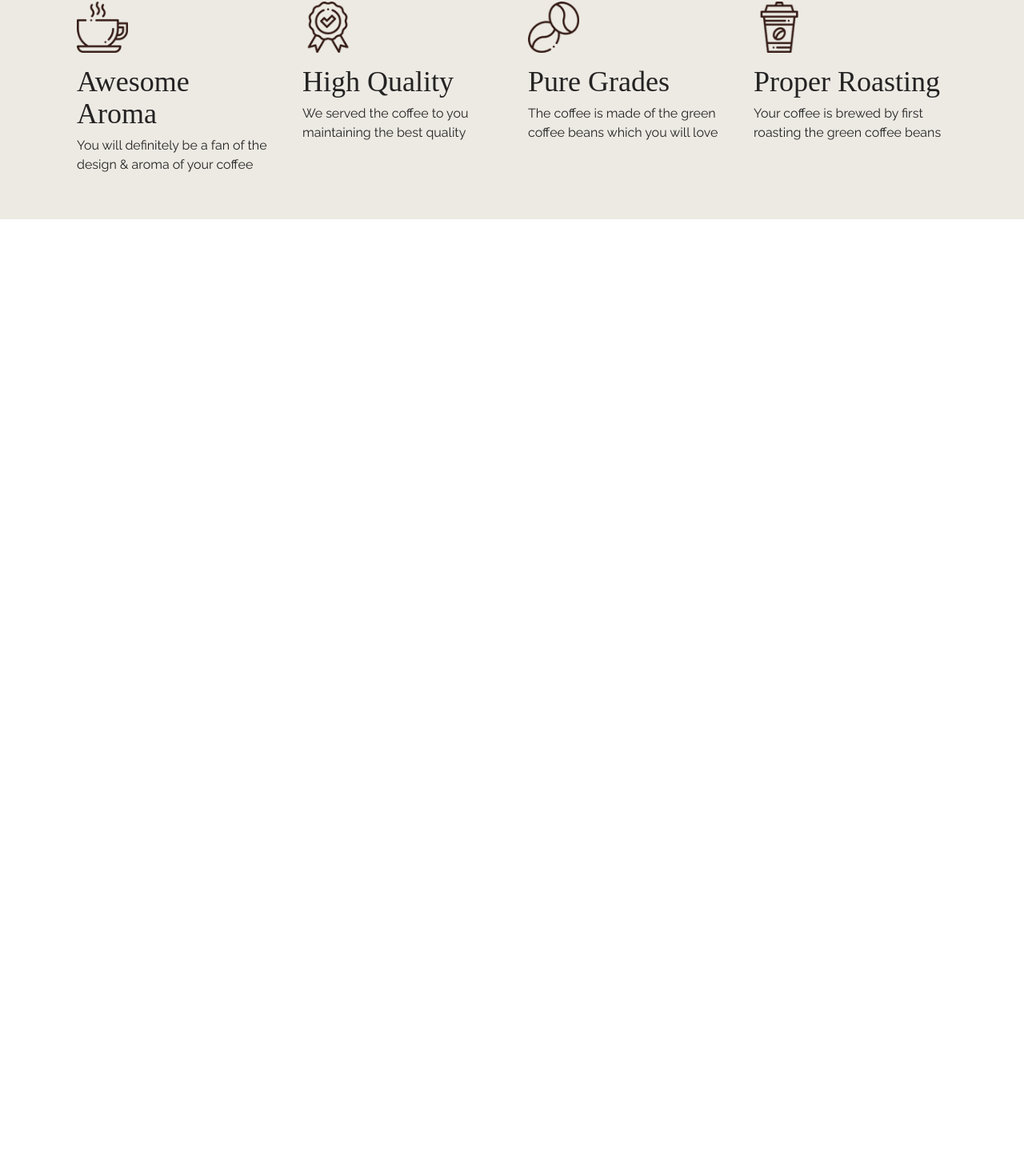
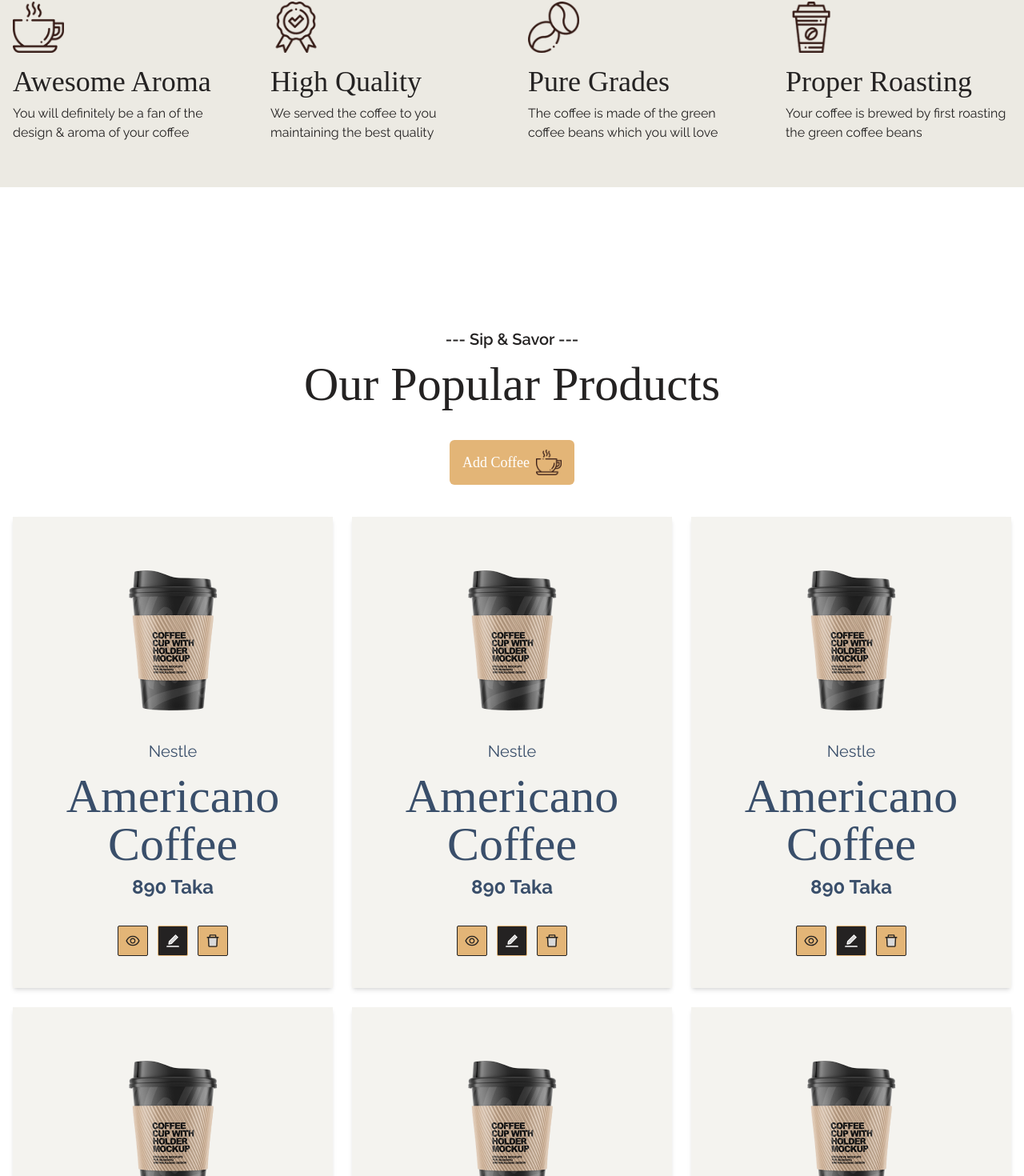
Before and after one commit to abdul-muhaimin-toha/espresso-emporium, a React (Vite) app: page / in a window 1280 px wide. Shown: the part 854-2324 px from the top of the page at 80% size. Before the commit the page ends 1128 px from the top, so only its background shows below. Built offline with nearby package versions, Linux system fonts and the light colour scheme; a web font is replaced by a local one.

Commit message:
products section styling done

```diff
--- a/package.json
+++ b/package.json
@@ -15,6 +15,7 @@
     "prop-types": "^15.8.1",
     "react": "^18.2.0",
     "react-dom": "^18.2.0",
+    "react-icons": "^5.1.0",
     "react-router-dom": "^6.22.3",
     "sort-by": "^1.2.0"
   },
--- a/src/Components/Navbar.jsx
+++ b/src/Components/Navbar.jsx
@@ -3,7 +3,7 @@ import logo from "../assets/logo.png";
 const Navbar = () => {
   return (
     <section className="sticky left-0 top-0 z-50 bg-navbar-background bg-cover bg-center">
-      <div className="mx-auto  max-w-screen-2xl px-4 md:px-24">
+      <div className="mx-auto max-w-screen-2xl px-4">
         <nav>
           <div className="flex items-center justify-center gap-4 py-2">
             <img src={logo} alt="Espresso Emporium Logo" className="max-h-16" />
--- a/src/Components/OfferingCard.jsx
+++ b/src/Components/OfferingCard.jsx
@@ -1,9 +1,9 @@
 const OfferingCard = ({ image, heading, subHeading }) => {
   return (
-    <div className="flex flex-col items-center text-center text-dark md:items-start md:text-left">
+    <div className="flex flex-col items-center text-center text-dark lg:items-start lg:text-left">
       <img src={image} alt="Services" className="mb-4 max-w-16" />
       <h3 className="mb-2 font-serif text-4xl">{heading}</h3>
-      <p>{subHeading}</p>
+      <p className="max-w-sm">{subHeading}</p>
     </div>
   );
 };
--- a/src/Components/OurOfferings.jsx
+++ b/src/Components/OurOfferings.jsx
@@ -7,8 +7,8 @@ import OfferingCard from "./OfferingCard";
 const OurOfferings = () => {
   return (
     <section className="bg-primary-light">
-      <div className="mx-auto  max-w-screen-2xl px-4 md:px-24">
-        <div className="grid grid-cols-1 gap-10 py-14 md:grid-cols-4 ">
+      <div className="mx-auto max-w-screen-2xl px-4">
+        <div className="grid grid-cols-1 gap-10 py-14 md:grid-cols-2 md:gap-y-16 lg:grid-cols-4 ">
           <OfferingCard
             image={services1}
             heading="Awesome Aroma"
--- /dev/null
+++ b/src/Components/PopularProducts.jsx
@@ -0,0 +1,32 @@
+import ProductCard from "./ProductCard";
+import SectionHeader from "./SectionHeader";
+import coffeIcon from "../assets/service-1.png";
+
+const PopularProducts = () => {
+  return (
+    <section>
+      <div className="mx-auto mb-10 max-w-screen-2xl px-4 md:mb-16">
+        <SectionHeader
+          heading="Our Popular Products"
+          subHeading="--- Sip & Savor ---"
+        />
+        <div className="mb-10 mt-10 flex items-center justify-center">
+          <button className="flex items-center justify-center gap-2 rounded-md bg-primary px-4 py-3 font-serif text-lg text-white">
+            <p>Add Coffee</p>
+            <img src={coffeIcon} alt="Icon of Coffee" className="w-8" />
+          </button>
+        </div>
+        <div className="grid grid-cols-1 gap-6 md:grid-cols-2 lg:grid-cols-3">
+          <ProductCard />
+          <ProductCard />
+          <ProductCard />
+          <ProductCard />
+          <ProductCard />
+          <ProductCard />
+        </div>
+      </div>
+    </section>
+  );
+};
+
+export default PopularProducts;
--- /dev/null
+++ b/src/Components/ProductCard.jsx
@@ -0,0 +1,32 @@
+import { AiOutlineEye, AiTwotoneDelete, AiTwotoneEdit } from "react-icons/ai";
+import productImage from "../assets/product-image-fallback.png";
+
+const ProductCard = () => {
+  return (
+    <div className="flex flex-col items-center bg-[#eceae38f] p-10 shadow-md">
+      <div className="flex items-center justify-center">
+        <img src={productImage} alt="Product Image" />
+      </div>
+      <div className="flex flex-grow flex-col items-center text-center">
+        <h4 className="mb-3 text-xl">Nestle</h4>
+        <h3 className="mb-2 font-serif text-5xl lg:text-6xl">
+          Americano Coffee
+        </h3>
+        <p className="text-2xl font-bold">890 Taka</p>
+      </div>
+      <div className="mt-8 flex gap-3 text-xl text-dark">
+        <button className="rounded-sm border border-dark bg-primary p-2">
+          <AiOutlineEye />
+        </button>
+        <button className="rounded-sm border border-primary bg-dark p-2 text-white">
+          <AiTwotoneEdit />
+        </button>
+        <button className="rounded-sm border border-dark bg-primary p-2">
+          <AiTwotoneDelete />
+        </button>
+      </div>
+    </div>
+  );
+};
+
+export default ProductCard;
--- /dev/null
+++ b/src/Components/SectionHeader.jsx
@@ -0,0 +1,10 @@
+const SectionHeader = ({ heading, subHeading }) => {
+  return (
+    <section className="mt-20 flex flex-col text-center text-dark md:mt-44">
+      <h3 className="mb-3 text-xl font-semibold">{subHeading}</h3>
+      <h2 className="font-serif  text-5xl md:text-6xl">{heading}</h2>
+    </section>
+  );
+};
+
+export default SectionHeader;
--- a/src/Pages/HomePage.jsx
+++ b/src/Pages/HomePage.jsx
@@ -1,11 +1,13 @@
 import Hero from "../Components/Hero";
 import OurOfferings from "../Components/OurOfferings";
+import PopularProducts from "../Components/PopularProducts";
 
 const HomePage = () => {
   return (
     <>
       <Hero />
       <OurOfferings />
+      <PopularProducts />
     </>
   );
 };
```
Also changed, not shown: src/assets/product-image-fallback.png (added), 1 other file (tests, documents, lock files or other folders).
